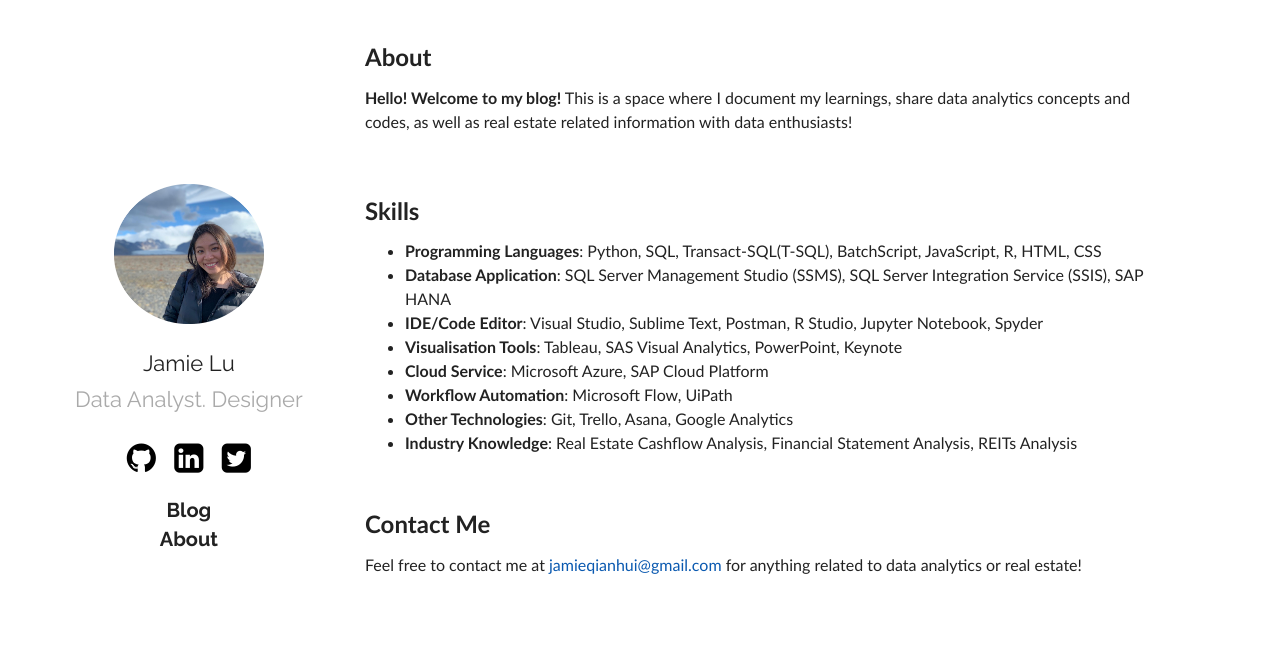
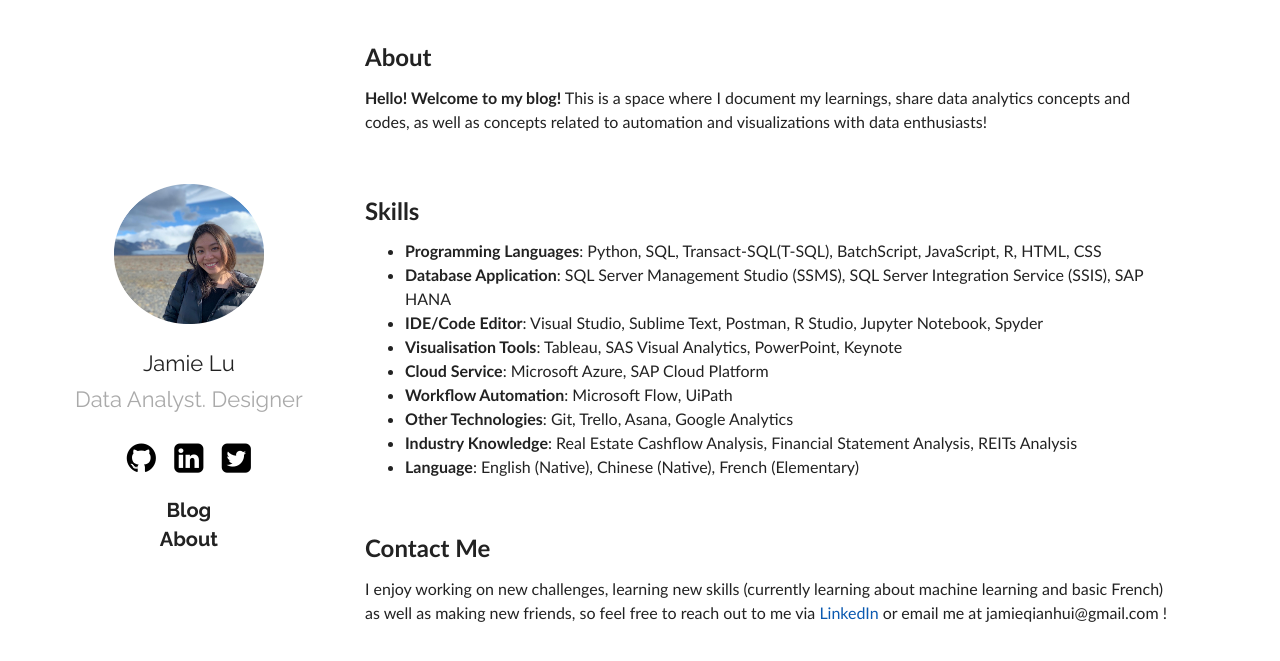
Before and after one commit to jamieqianhui/jamieqianhui.github.io, a Jekyll site: the page built from about.md, in a window 1280 px wide. Shown: the top 661 px of the page. Built offline with Jekyll 4.4.1, drawn with Linux system fonts in a browser that asks for light colours.

Commit message:
Update about info

```diff
--- a/about.md
+++ b/about.md
@@ -5,7 +5,7 @@ title:  "About"
 ---
 
 ## About
-**Hello! Welcome to my blog!** This is a space where I document my learnings, share data analytics concepts and codes, as well as real estate related information with data enthusiasts!
+**Hello! Welcome to my blog!** This is a space where I document my learnings, share data analytics concepts and codes, as well as concepts related to automation and visualizations with data enthusiasts!
 <br>
 <br>
 <br>
@@ -20,15 +20,14 @@ title:  "About"
 + **Workflow Automation**: Microsoft Flow, UiPath
 + **Other Technologies**: Git, Trello, Asana, Google Analytics
 + **Industry Knowledge**: Real Estate Cashflow Analysis, Financial Statement Analysis, REITs Analysis
++ **Language**: English (Native), Chinese (Native), French (Elementary)
 
 <br>
 
 ## Contact Me
-
-Feel free to contact me at [jamieqianhui@gmail.com][email-add] for anything related to data analytics or real estate!
+I enjoy working on new challenges, learning new skills (currently learning about machine learning and basic French) as well as making new friends, so feel free to reach out to me via [LinkedIn][Linkedin] or email me at jamieqianhui@gmail.com !
 <br>
 <br>
 
 
-[email-add]: jamieqianhui@gmail.com
 [Linkedin]: https://www.linkedin.com/in/jamieluqianhui
```
